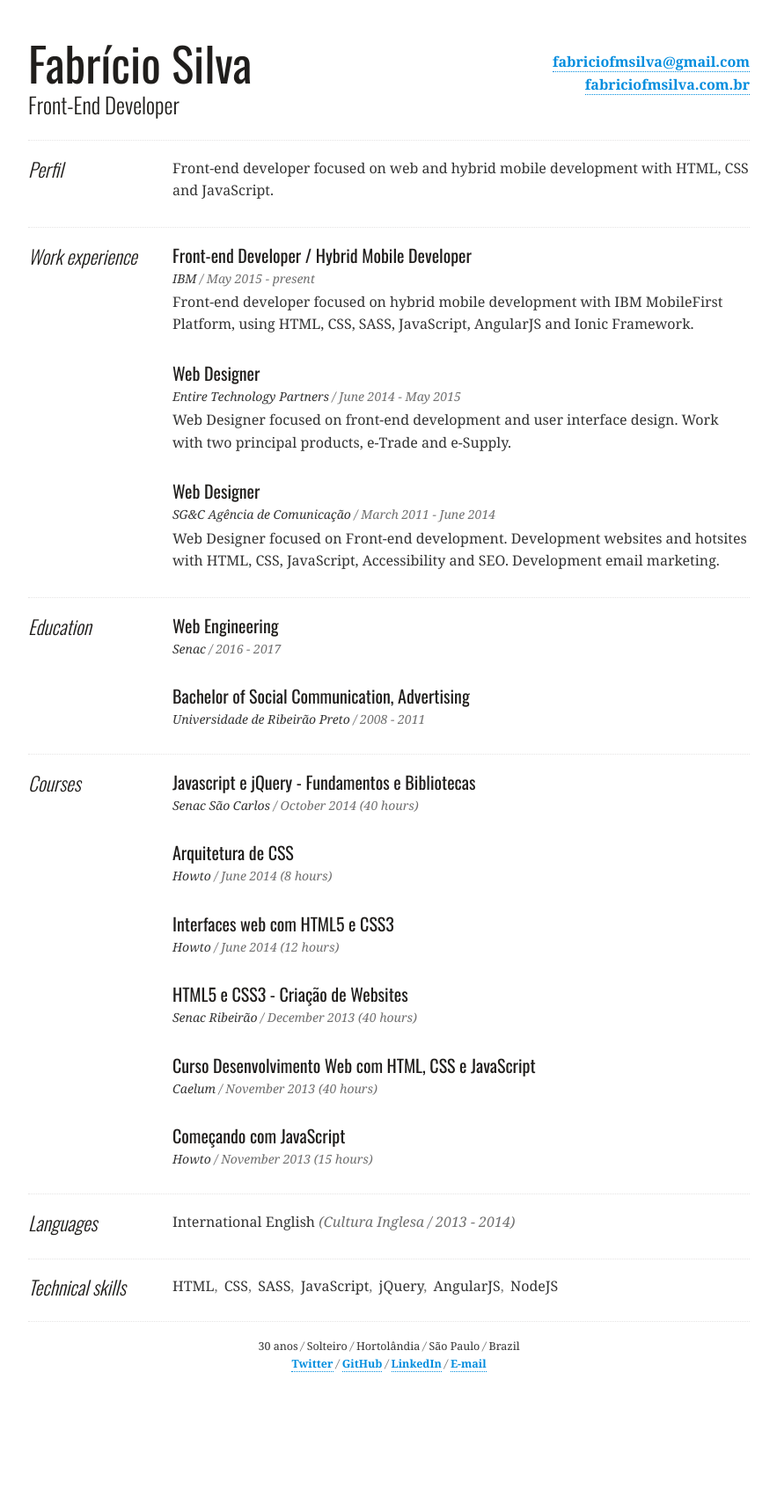
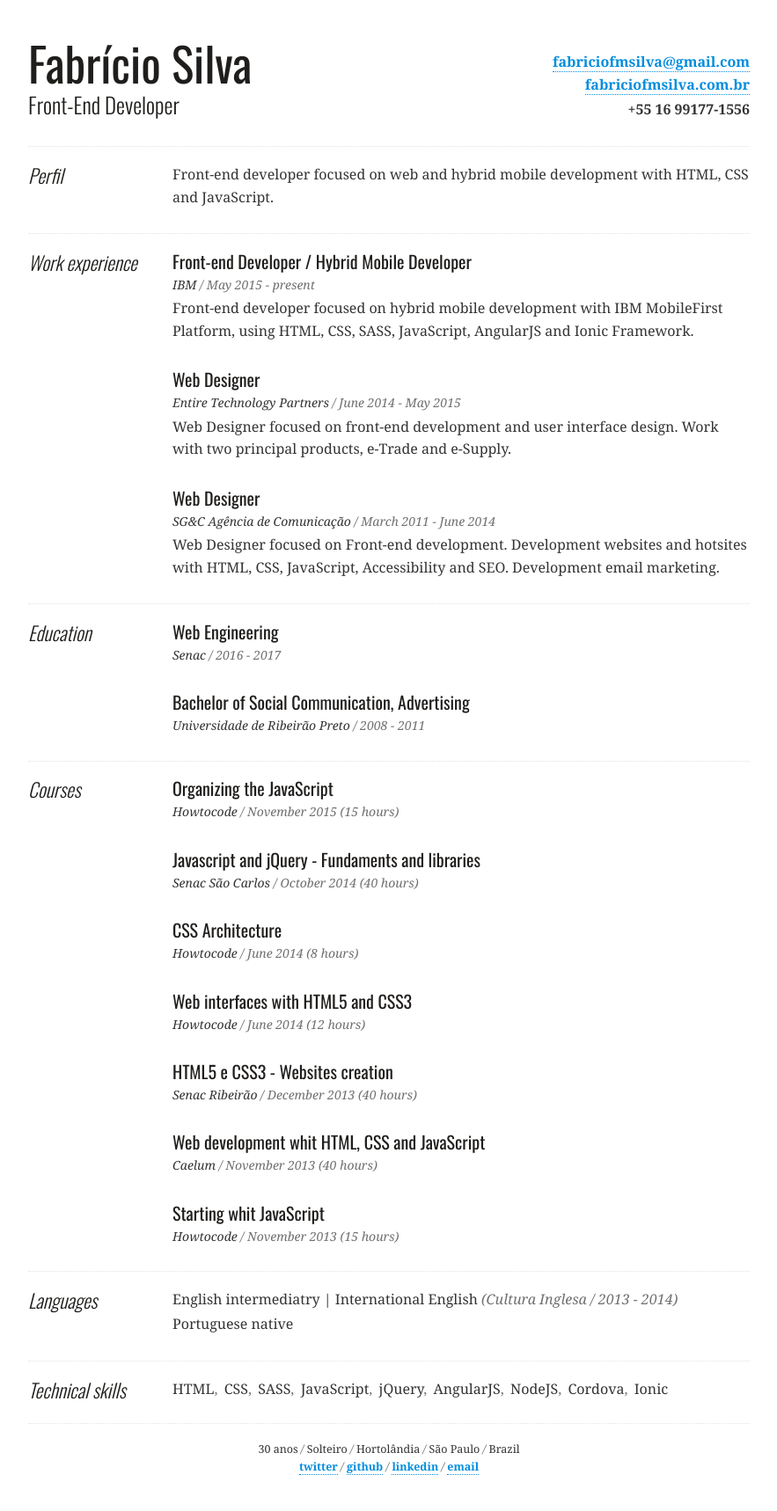
Before and after one commit to fabriciofmsilva/fabriciofmsilva.github.io, a Jekyll site: the page en/index.html, which Jekyll copies as it is, in a window 1280 px wide. Shown: the whole page at 88% size, without its empty margins (198-1081 px from the left). Built offline with Jekyll 4.4.1, drawn with Linux system fonts in a browser that asks for light colours; before the commit the page ends 1601 px from its top, so only the background shows below that.

Commit message:
Update resume

```diff
--- a/en/index.html
+++ b/en/index.html
@@ -173,22 +173,37 @@ width: 100%;
 }
 @media print {
   body {
-    font-size: 15pt !important;
+    font-size: 10pt !important;
   }
   .header-info {
-    font-size: 14pt !important;
+    font-size: 10pt !important;
+  }
+  .header-contact {
+    padding-top: 0 !important;
+    font-size: 10pt !important;
+    line-height: 1.4;
+  }
+  .header-contact p {
+    margin: 0;
   }
   h1 {
-    font-size: 24pt !important;
+    font-size: 20pt !important;
   }
   h2 {
-    font-size: 20pt !important;
+    font-size: 16pt !important;
   }
   .entry-header h2 {
-    font-size: 18px !important;
+    font-size: 14px !important;
   }
   h3 {
-    font-size: 15pt !important;
+    margin-top: 1.2em;
+    font-size: 12pt !important;
+  }
+  p {
+    font-size: 11pt !important;
+  }
+  .resume {
+    padding: 0;
   }
 }
 </style>
@@ -206,6 +221,7 @@ width: 100%;
     <div class="header-contact">
       <p><a href="mailto:fabriciofmsilva@gmail.com" itemprop="email">fabriciofmsilva@gmail.com</a><br>
       <a href="http://www.fabriciofmsilva.com.br/" itemprop="url">fabriciofmsilva.com.br</a></p>
+      <p>+55 16 99177-1556</p>
     </div>
   </header>
 
@@ -295,33 +311,38 @@ width: 100%;
 
     <div class="content">
       <div class="item">
-        <h3>Javascript e jQuery - Fundamentos e Bibliotecas</h3>
+        <h3>Organizing the JavaScript</h3>
+        <p class="local"><em>Howtocode</em> <i>/ <time>November 2015</time> (15 hours)</i></p>
+      </div>
+
+      <div class="item">
+        <h3>Javascript and jQuery - Fundaments and libraries</h3>
         <p class="local"><em>Senac São Carlos</em> <i>/ <time>October 2014</time> (40 hours)</i></p>
       </div>
 
       <div class="item">
-        <h3>Arquitetura de CSS</h3>
-        <p class="local"><em>Howto</em> <i>/ <time>June 2014</time> (8 hours)</i></p>
+        <h3>CSS Architecture</h3>
+        <p class="local"><em>Howtocode</em> <i>/ <time>June 2014</time> (8 hours)</i></p>
       </div>
 
       <div class="item">
-        <h3>Interfaces web com HTML5 e CSS3</h3>
-        <p class="local"><em>Howto</em> <i>/ <time>June 2014</time> (12 hours)</i></p>
+        <h3>Web interfaces with HTML5 and CSS3</h3>
+        <p class="local"><em>Howtocode</em> <i>/ <time>June 2014</time> (12 hours)</i></p>
       </div>
 
       <div class="item">
-        <h3>HTML5 e CSS3 - Criação de Websites</h3>
+        <h3>HTML5 e CSS3 - Websites creation</h3>
         <p class="local"><em>Senac Ribeirão</em> <i>/ <time>December 2013</time> (40 hours)</i></p>
       </div>
 
       <div class="item">
-        <h3>Curso Desenvolvimento Web com HTML, CSS e JavaScript</h3>
+        <h3>Web development whit HTML, CSS and JavaScript</h3>
         <p class="local"><em>Caelum</em> <i>/ <time>November 2013</time> (40 hours)</i></p>
       </div>
 
       <div class="item">
-        <h3>Começando com JavaScript</h3>
-        <p class="local"><em>Howto</em> <i>/ <time>November 2013</time> (15 hours)</i></p>
+        <h3>Starting whit JavaScript</h3>
+        <p class="local"><em>Howtocode</em> <i>/ <time>November 2013</time> (15 hours)</i></p>
       </div>
     </div>
   </section>
@@ -334,7 +355,8 @@ width: 100%;
     </header>
 
     <div class="content">
-      <p>International English <i>(Cultura Inglesa / <time>2013 - 2014</time>)</i></p>
+      <p>English intermediatry | International English <i>(Cultura Inglesa / <time>2013 - 2014</time>)</i></p>
+      <p>Portuguese native</p>
     </div>
   </section>
 
@@ -354,6 +376,8 @@ width: 100%;
         <li>jQuery</li>
         <li>AngularJS</li>
         <li>NodeJS</li>
+        <li>Cordova</li>
+        <li>Ionic</li>
       </ul>
     </div>
   </section>
@@ -406,19 +430,19 @@ width: 100%;
       </span>
     </div>
 
-    <a href="http://twitter.com/fabriciofmsilva">Twitter</a>
+    <a href="http://twitter.com/fabriciofmsilva">twitter</a>
 
     <i>/</i>
 
-    <a href="http://github.com/fabriciofmsilva">GitHub</a>
+    <a href="http://github.com/fabriciofmsilva">github</a>
 
     <i>/</i>
 
-    <a href="http://www.linkedin.com/in/fabriciofmsilva">LinkedIn</a>
+    <a href="http://www.linkedin.com/in/fabriciofmsilva">linkedin</a>
 
     <i>/</i>
 
-    <a href="mailto:fabriciofmsilva@gmail.com">E-mail</a>
+    <a href="mailto:fabriciofmsilva@gmail.com">email</a>
   </footer>
 </article>
 <script type="text/javascript">
```
Also changed, not shown: resume/index.html (+17 -13 lines).
